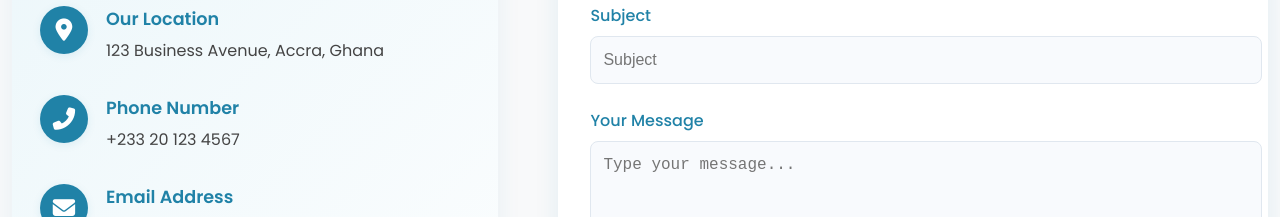
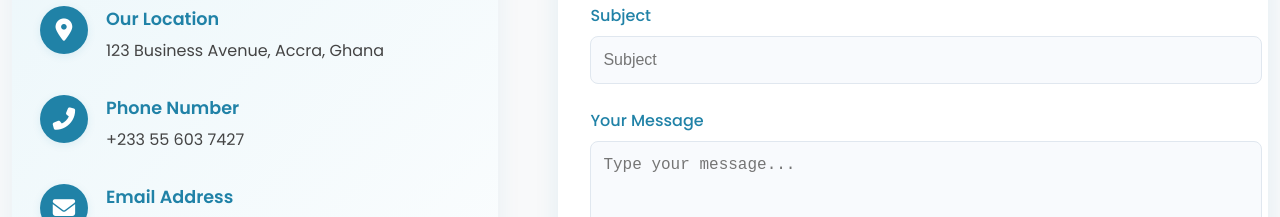
Before and after one commit to ikeoffiah/awkempire, a React (Create React App) app: page / in a window 1280 px wide. Shown: the part 7900-8117 px from the top of the page. Built offline with nearby package versions, Linux system fonts and the light colour scheme.

Commit message:
added item

```diff
--- a/src/components/Contact.js
+++ b/src/components/Contact.js
@@ -25,7 +25,7 @@ function Contact() {
               </div>
               <div className="contact-info-content modern-contact-info-content">
                 <h3>Phone Number</h3>
-                <p>+233 20 123 4567</p>
+                <p>+233 55 603 7427</p>
               </div>
             </div>
             <div className="contact-info-item modern-contact-info-item">
```
